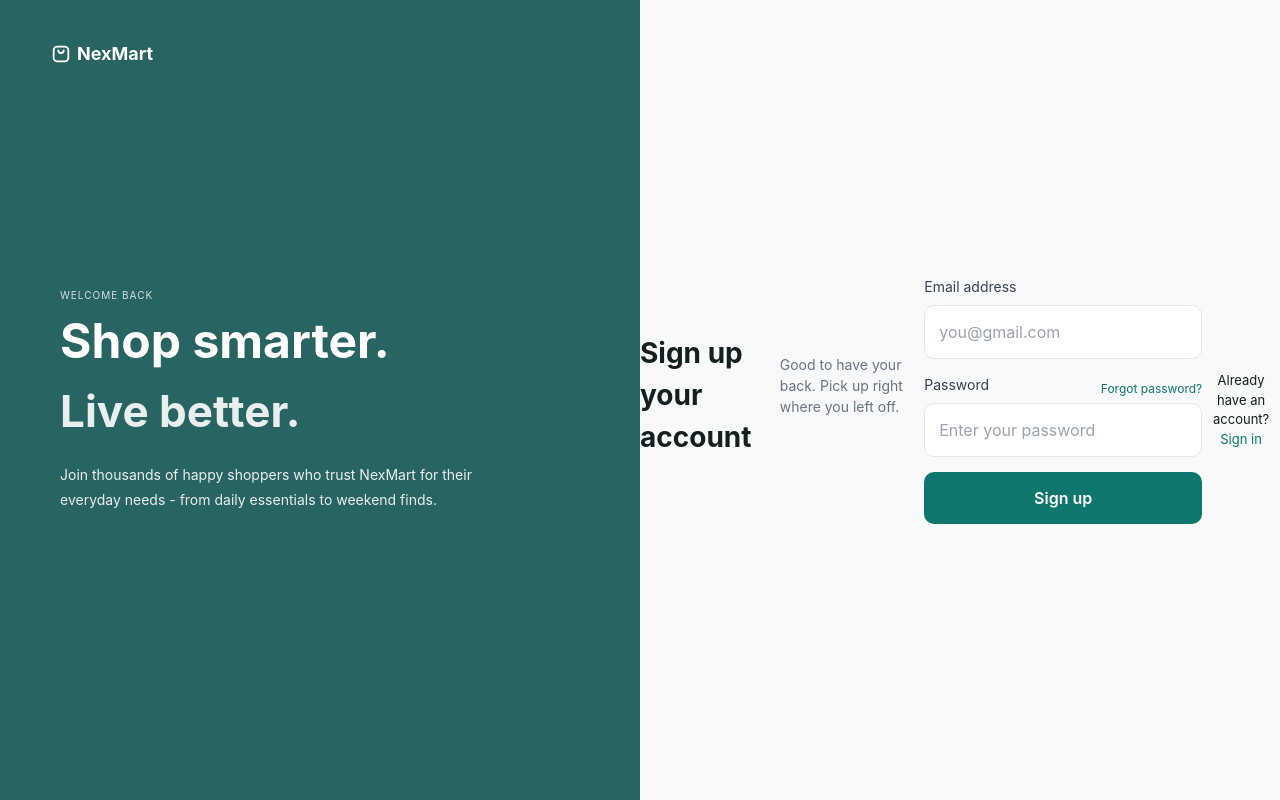
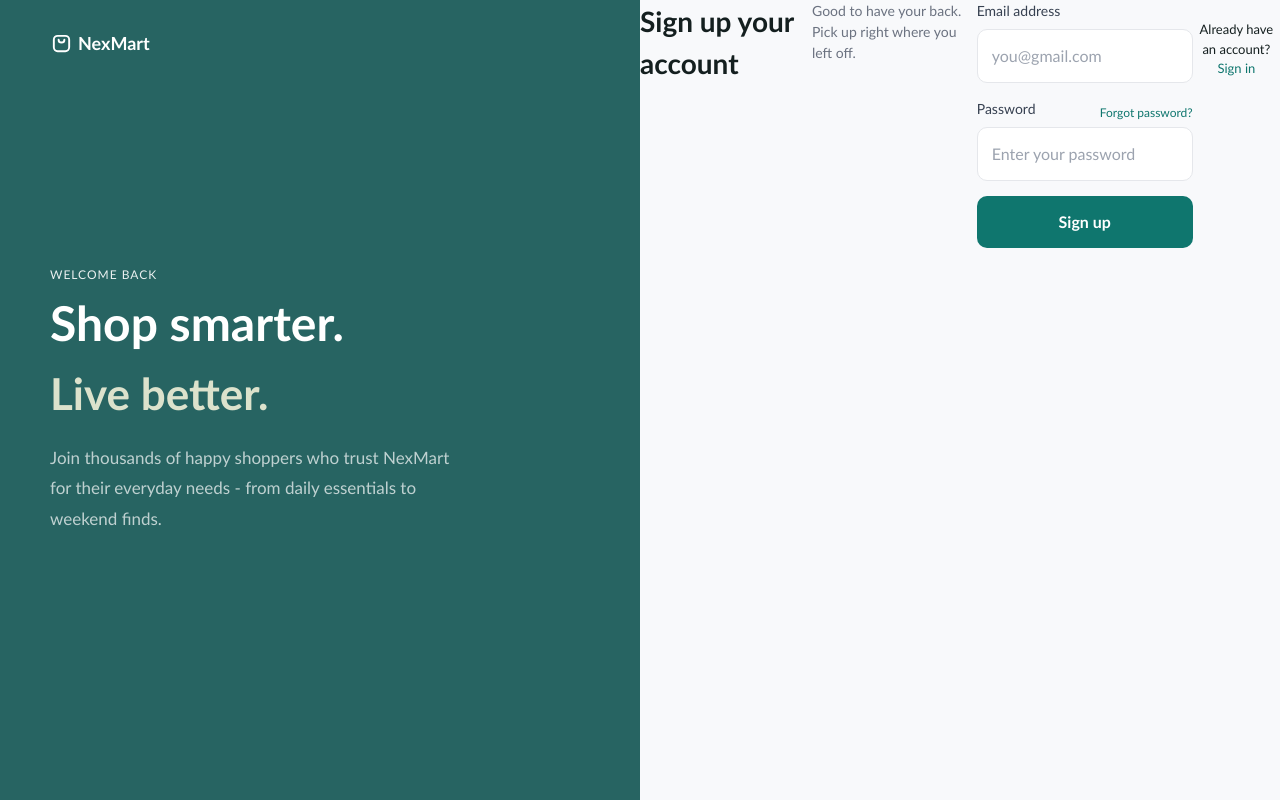
Before and after one commit to jasonkhoo05/Marketplace-Platform, a Next.js app in the folder nexmart/: page /signup in a window 1280 px wide. Built offline with nearby package versions, Linux system fonts and the light colour scheme.

Commit message:
feature: modified left panel design #frontend

```diff
--- a/nexmart/app/signup/signup.css
+++ b/nexmart/app/signup/signup.css
@@ -3,7 +3,7 @@
   margin:0;
   padding:0;
   box-sizing:border-box;
-  font-family: Inter, sans-serif;
+  font-family:'Gill Sans', 'Gill Sans MT', Calibri, 'Trebuchet MS', sans-serif;
 }
 
 body{
@@ -22,13 +22,13 @@ body{
     display:flex;
     flex-direction:column;
     justify-content:center;
-    padding: 60px;
+    padding: 50px;
     position:relative;
 }
 
 .logo{
   position:absolute;
-  top:40px;
+  top:30px;
   left:50px;
   display: flex;
   align-items: center;
@@ -38,7 +38,7 @@ body{
 }
 
 .logoIcon {
-    font-size: 22px;
+    font-size: 23px;
     display: flex;
 }
 
@@ -55,12 +55,13 @@ body{
     font-size: 44px;
     font-weight:bold;
     opacity: 0.9;
+    color: #f0f0d8
 }
 
 .welcome {
-  font-size: 10px;
+  font-size: 12px;
   letter-spacing: 1px;
-  opacity: 0.8;
+  opacity: 0.9;
 }
 
 .content-left h1{
@@ -70,9 +71,9 @@ body{
 }
 
 .description{
-  font-size:14px;
+  font-size:17px;
   line-height:1.8;
-  opacity:0.9;
+  opacity:0.7;
 }
 
 .rightPanel{
@@ -80,7 +81,6 @@ body{
   background:#f8f9fb;
   display:flex;
   justify-content:center;
-  align-items:center;
 }
 
 .formBox{
--- a/nexmart/package.json
+++ b/nexmart/package.json
@@ -21,6 +21,7 @@
     "radix-ui": "^1.4.3",
     "react": "^19.0.0",
     "react-dom": "^19.0.0",
+    "react-icons": "^5.6.0",
     "tailwind-merge": "^3.3.0"
   },
   "devDependencies": {
```
Also changed, not shown: 1 other file (tests, documents, lock files or other folders).
